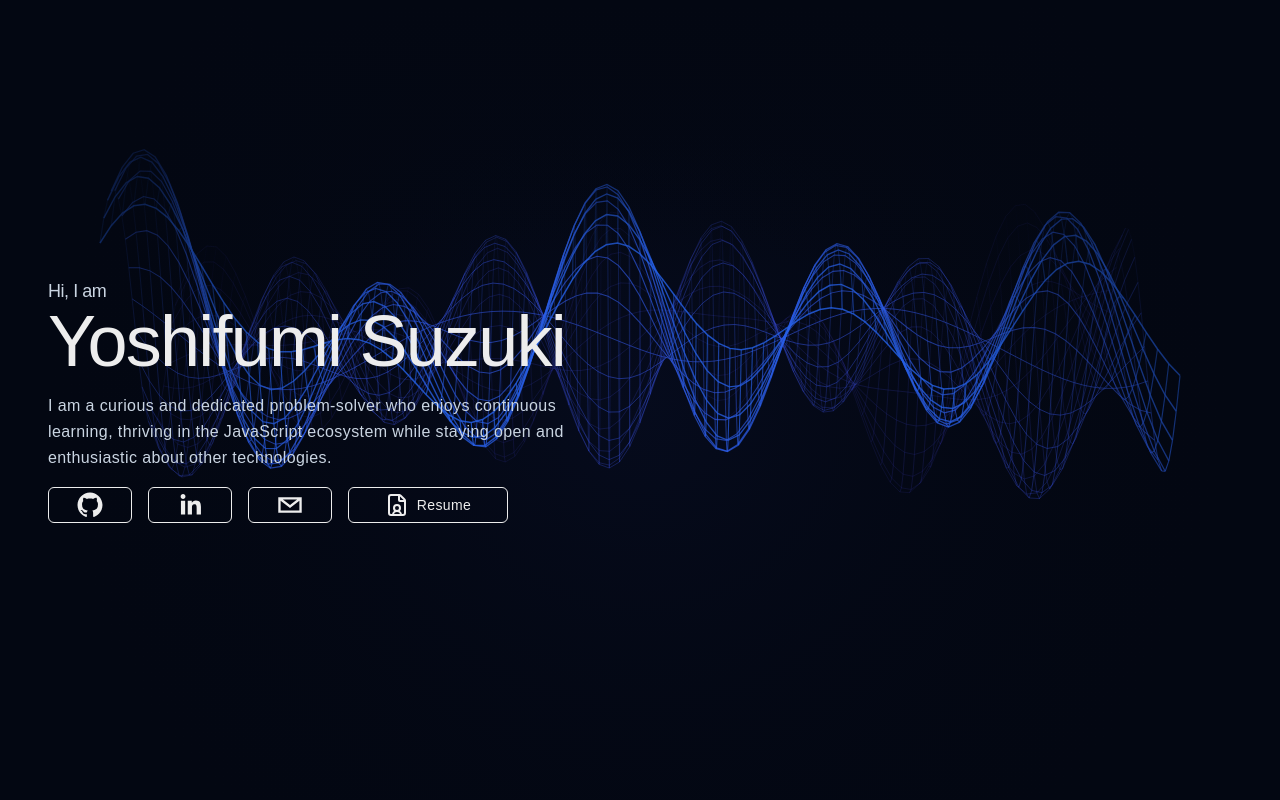
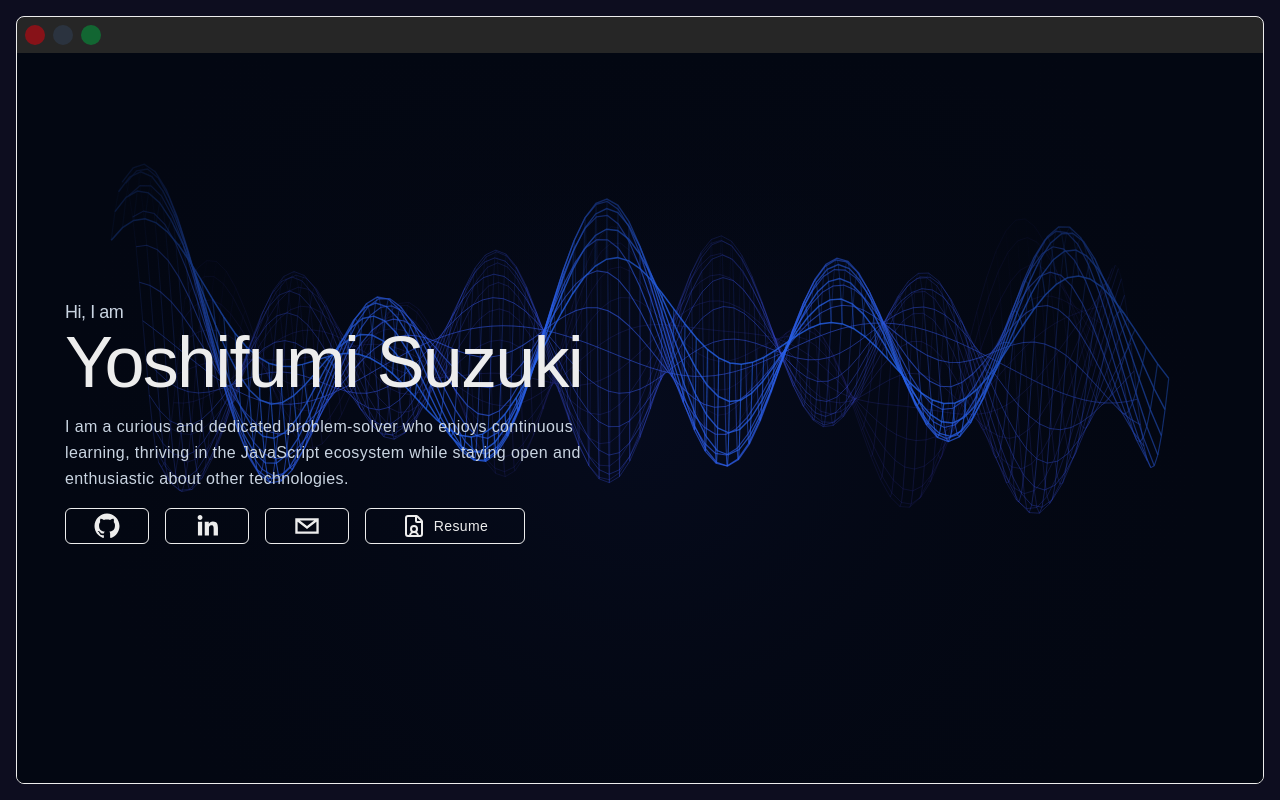
Before and after one commit to Yoshifumi12/portfolio, a Next.js app: page / in a window 1280 px wide. Built offline with nearby package versions, Linux system fonts and the light colour scheme.

Commit message:
feat(layout): wrap content in macOS window styling

```diff
--- a/app/components/Hero.tsx
+++ b/app/components/Hero.tsx
@@ -30,7 +30,7 @@ export default function Hero() {
       />
       <div className="relative z-10 px-5 sm:px-12">
         <motion.div initial="hidden" animate="visible" variants={textVariants}>
-          <div className="flex h-screen flex-col justify-center">
+          <div className="flex min-h-[calc(100vh-4rem)] flex-col justify-center">
             <div className="text-lg text-slate-300 font-medium tracking-tight">Hi, I am</div>
             <div className="text-7xl font-medium tracking-tight">Yoshifumi Suzuki</div>
             <div className="mt-4 max-w-xl leading-relaxed text-slate-300">
--- a/app/globals.css
+++ b/app/globals.css
@@ -1,4 +1,5 @@
 @import 'tailwindcss';
+@plugin 'tailwind-scrollbar';
 
 :root {
   --background: #0d0d1f;
--- a/app/layout.tsx
+++ b/app/layout.tsx
@@ -1,6 +1,7 @@
 import type { Metadata } from 'next'
 import { Geist, Geist_Mono } from 'next/font/google'
 import './globals.css'
+import { Minimize2, X } from 'lucide-react'
 
 const geistSans = Geist({
   variable: '--font-geist-sans',
@@ -24,7 +25,24 @@ export default function RootLayout({
 }>) {
   return (
     <html lang="en">
-      <body className={`${geistSans.variable} ${geistMono.variable} antialiased`}>{children}</body>
+      <body className={`${geistSans.variable} ${geistMono.variable} antialiased`}>
+        <div className="relative flex h-dvh overflow-hidden p-4">
+          <div className="relative overflow-hidden rounded-lg border transition-all duration-700 size-full bg-neutral-800 flex flex-col">
+            <div className="flex gap-2 opacity-50 p-2 shrink-0">
+              <div className="bg-red-600 text-red-600 hover:text-red-800 rounded-full w-5 h-5 cursor-pointer">
+                <X width={20} height={20} />
+              </div>
+              <div className="bg-slate-700 rounded-full w-5 h-5" />
+              <div className="bg-green-600 text-green-600 hover:text-green-800 rounded-full w-5 h-5 cursor-pointer overflow-hidden">
+                <Minimize2 width={20} height={20} className="rotate-90" />
+              </div>
+            </div>
+            <div className="flex-1 overflow-y-auto scrollbar-thin scrollbar-thumb-gray-400 scrollbar-track-gray-600 hover:scrollbar-thumb-gray-300">
+              {children}
+            </div>
+          </div>
+        </div>
+      </body>
     </html>
   )
 }
--- a/package.json
+++ b/package.json
@@ -21,7 +21,8 @@
     "react": "19.2.3",
     "react-dom": "19.2.3",
     "react-social-icons": "^6.25.0",
-    "tailwind-merge": "^3.5.0"
+    "tailwind-merge": "^3.5.0",
+    "tailwind-scrollbar": "^4.0.2"
   },
   "devDependencies": {
     "@tailwindcss/postcss": "^4",
```
Also changed, not shown: 1 other file (tests, documents, lock files or other folders).
